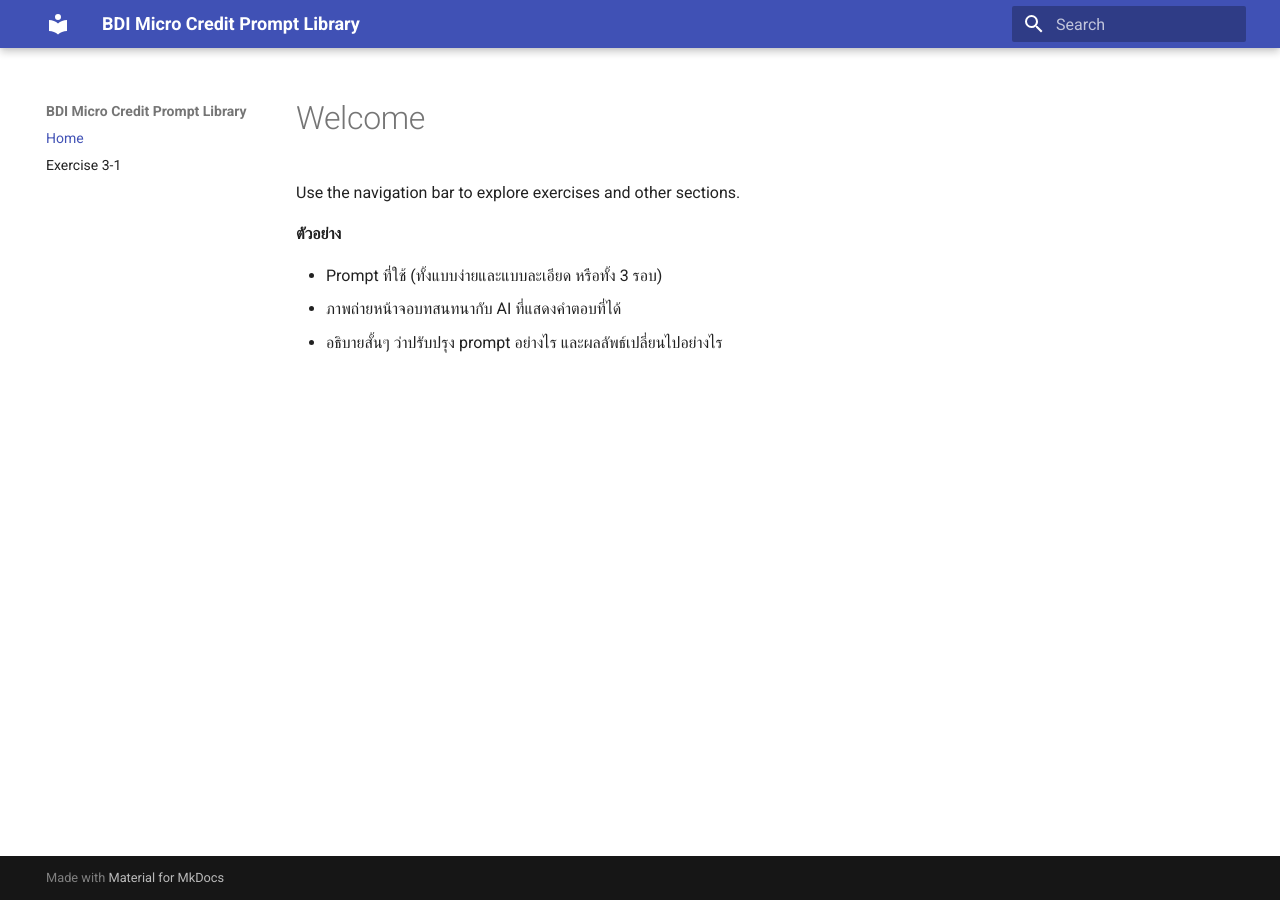
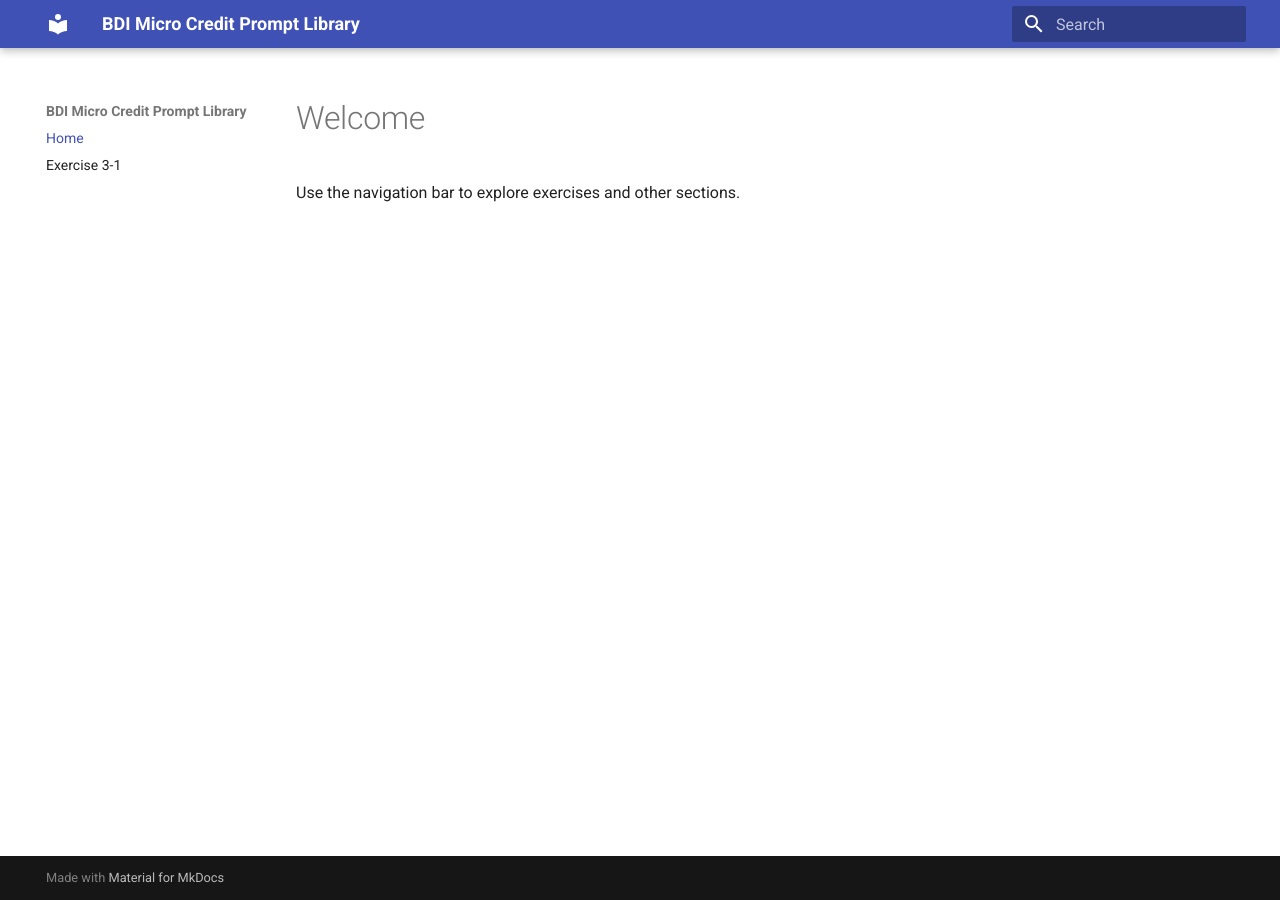
Before and after one commit to warasinee-cha/prompt-lib, an MkDocs documentation site: the page built from docs/index.md, in a window 1280 px wide. Built offline with MkDocs 1.6.1 and Material for MkDocs 9.7.7, drawn with Linux system fonts in a browser that asks for light colours.

Commit message:
Fix exercise 1 symbols

```diff
--- a/docs/index.md
+++ b/docs/index.md
@@ -1,9 +1,3 @@
 # Welcome
 
 Use the navigation bar to explore exercises and other sections.
-
-**ตัวอย่าง**
-
-- Prompt ที่ใช้ (ทั้งแบบง่ายและแบบละเอียด หรือทั้ง 3 รอบ)
-- ภาพถ่ายหน้าจอบทสนทนากับ AI ที่แสดงคำตอบที่ได้
-- อธิบายสั้นๆ ว่าปรับปรุง prompt อย่างไร และผลลัพธ์เปลี่ยนไปอย่างไร
```
Also changed, not shown: docs/prompt-engineering-exercise-01.md (+2 -0 lines), site/index.html, site/search/search_index.json.
